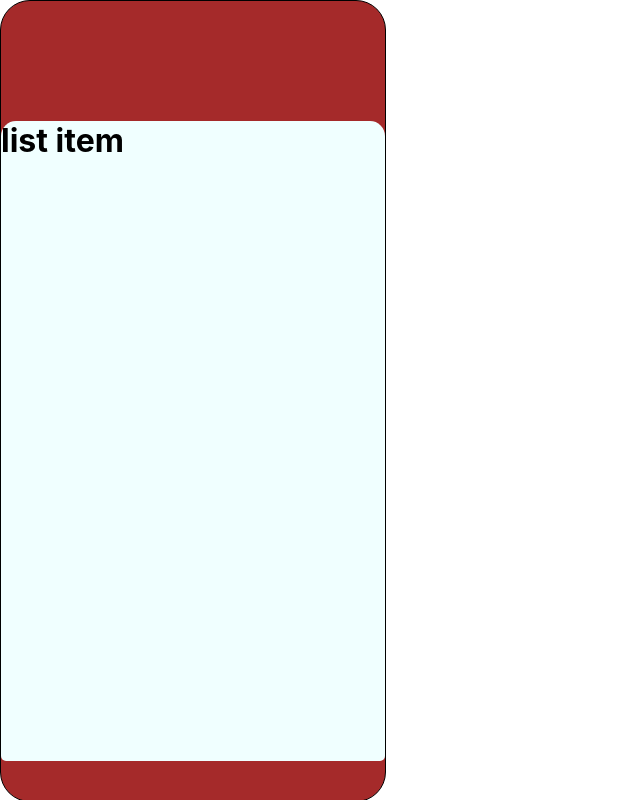
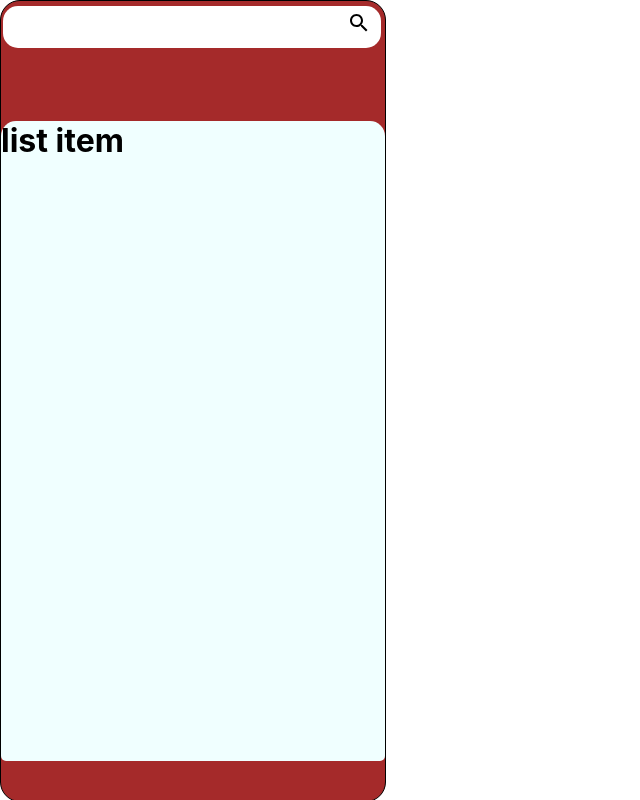
Before and after one commit to jyotijoey/dictionary-app, a React (Create React App) app: page / in a window 1280 px wide. Shown: the whole page, without its empty margins (0-640 px from the left). Built offline with nearby package versions, Linux system fonts and the light colour scheme.

Commit message:
searchBar css updated

```diff
--- a/package.json
+++ b/package.json
@@ -3,6 +3,8 @@
   "version": "0.1.0",
   "private": true,
   "dependencies": {
+    "@material-ui/core": "^4.11.4",
+    "@material-ui/icons": "^4.11.2",
     "@testing-library/jest-dom": "^5.14.1",
     "@testing-library/react": "^11.2.7",
     "@testing-library/user-event": "^12.8.3",
--- a/src/App.css
+++ b/src/App.css
@@ -4,7 +4,7 @@
   height: 100vh;
   width: 30vw;
   border: 1px solid black;
-  border-radius: 30px;
+  border-radius: 20px;
   position: fixed;
   /* margin: auto; */
 }
--- a/src/SearchBar.css
+++ b/src/SearchBar.css
@@ -1,3 +1,21 @@
+.searchBar > input{
+    background-color: white;
+    position: fixed;
+    height:5%;
+    width: 29vw;
+    border-radius: 15px;
+    margin-top: 5px;
+    border: none;
+    margin-left: 1.9px;
+    text-align: center;
+    font-size: large;
+    padding-right: 5px;
+}
 .searchBar{
-    position: fixed;
+    display:flex;
 }
+.searchBar__icon{
+    margin-left:27vw;
+    padding-top: 10px;
+    position: absolute;
+}
--- a/src/SearchBar.js
+++ b/src/SearchBar.js
@@ -1,12 +1,17 @@
 import React from 'react';
 import "./SearchBar.css";
+import SearchIcon from '@material-ui/icons/Search';
 
 function SearchBar() {
     return (
+        <>
         <div className="searchBar">
-            {/* <h1>this is the seacrvh bar</h1> */}
+            <input type="text" />
+            <SearchIcon className="searchBar__icon"/>
         </div>
+
+        </>
     )
 }
 
-export default SearchBar
+export default SearchBar;
```
Also changed, not shown: 1 other file (tests, documents, lock files or other folders).
